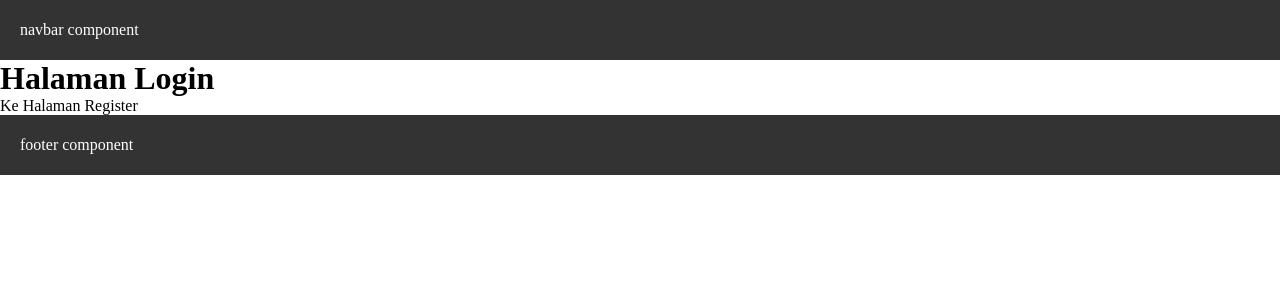
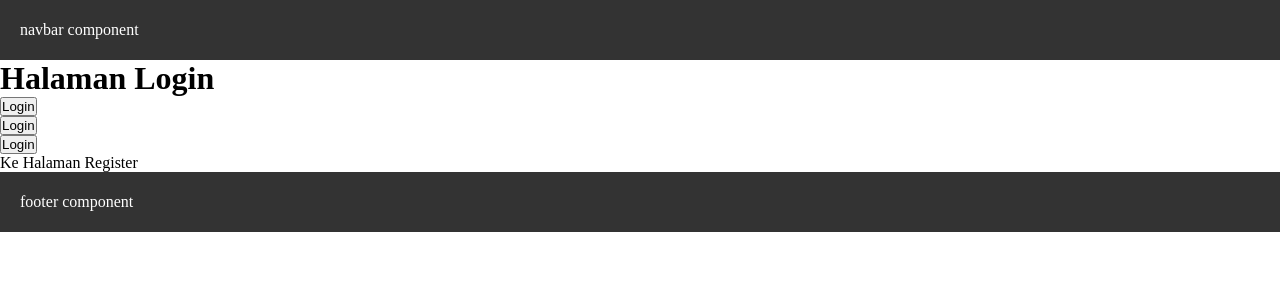
Before and after one commit to Fahrizp24/framework, a Next.js app in the folder P3/next-routing/: page /auth/login in a window 1280 px wide. Shown: the top 300 px of the page. Built offline with nearby package versions, Linux system fonts and the light colour scheme.

Commit message:
P2_7 – Navigasi Imperatif (router.push)

```diff
--- a/P3/next-routing/src/pages/auth/login.tsx
+++ b/P3/next-routing/src/pages/auth/login.tsx
@@ -1,12 +1,23 @@
+import { useRouter } from "next/router"; //
 import Link from "next/link"; //
 
 const halamanLogin = () => { //
+  const { push } = useRouter(); //
+
+  const handlerLogin = () => { //
+    // logic login disini
+    push('/produk'); //
+  };
+
   return ( //
     <div> {/* */}
       <h1>Halaman Login</h1> {/* */}
+      <button onClick={handlerLogin}>Login </button> <br />
+      <button onClick={() => push('/produk')}>Login</button> <br /> {/* */}
+      <button onClick={() => handlerLogin()}>Login</button> <br /> {/* */}
       <Link href="/auth/register">Ke Halaman Register</Link> {/* */}
     </div> //
-  ); //
+  );
 }; //
 
 export default halamanLogin; //
```
Also changed, not shown: 1 other file (tests, documents, lock files or other folders).
